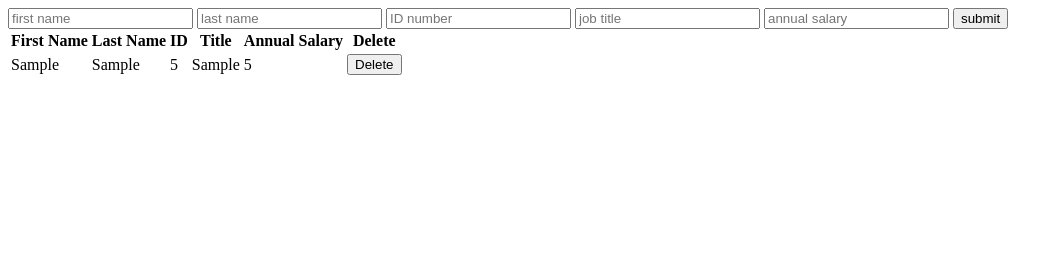
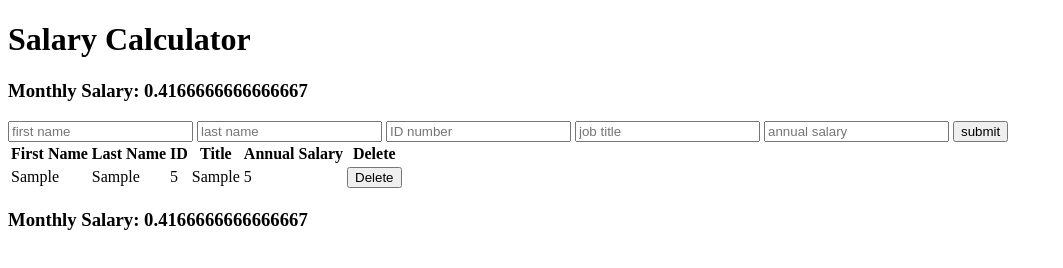
Before and after one commit to digitalPlaid/jquery-salary-calculator, a plain HTML site: page index.html in a window 1280 px wide. Both pictures are taken after typing "Sample", "Sample", "5", "Sample", "5" into the empty fields and a click on the button "submit". Shown: the whole page, without its empty margins (0-1063 px from the left). Drawn offline with Linux system fonts and the light colour scheme.

Commit message:
functionality is all there. I think. No styling.

```diff
--- a/client.js
+++ b/client.js
@@ -33,15 +33,29 @@ function addItem() {
                     <td>${lastName}</td>
                     <td>${idNumber}</td>
                     <td>${jobTitle}</td>
-                    <td>${annualSalary}</td>
+                    <td class="salaryEntry">${annualSalary}</td>
                     <td><input type="button" class="deleteBtn" value="Delete"></td>
                 </tr>`);
-    // if total monthly cost > 20000 make it a red background
-    // add delete button
+    calculatePeriodicSalary(12);
 }
 
 function deleteItem() {
-    // delete the row that this button is located in upon click
-    // remove the salary from the reported total
-    console.log('hi');
+    $(this).closest('tr').remove();
+    calculatePeriodicSalary(12);
 }
+
+function calculatePeriodicSalary(periodsPerYear) {
+    // sum up all annual salary data
+    let totalAnnualSalary = 0;
+    let salaries = $('.salaryEntry');
+    console.log('number of salaries: ', salaries.length)
+    for (let i = 0; i < salaries.length; i++) {
+        salary = parseInt(salaries.slice(i,i+1).text());
+        console.log(salary);
+        totalAnnualSalary += salary;
+    }
+    // clear out the monthly salary and add it to dom
+    let periodicDisplay = $('h3');
+    periodicDisplay.empty();
+    periodicDisplay.append(`Monthly Salary: ${totalAnnualSalary/periodsPerYear}`)
+}
--- a/index.html
+++ b/index.html
@@ -9,11 +9,14 @@
     <title>Document</title>
 </head>
 <body>
+    <h1>Salary Calculator</h1>
+    <h3>Add Employee</h3>
     <input type="text" placeholder="first name" id="firstName">
     <input type="text" placeholder="last name" id="lastName">
     <input type="number" placeholder="ID number" id="idNumber">
     <input type="text" placeholder="job title" id="jobTitle">
     <input type="number" placeholder="annual salary" id="annualSalary">
+    <!-- see if we can get the submit button right aligned -->
     <input type="button" value="submit" id='addBtn'>
 
     <table>
@@ -27,5 +30,7 @@
         </thead>
         <tbody></tbody>
     </table>
+    <!-- get the h3 right aligned -->
+    <h3>Monthly Salary: $0</h3>
 </body>
 </html>
```
